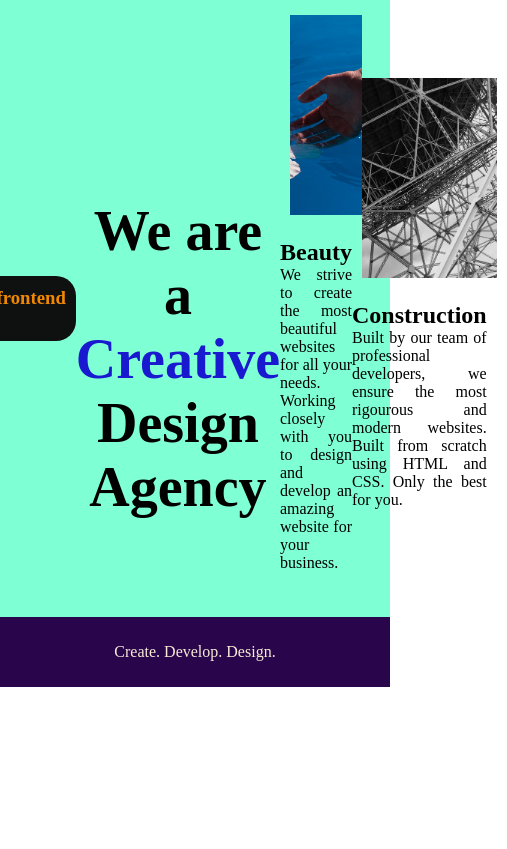
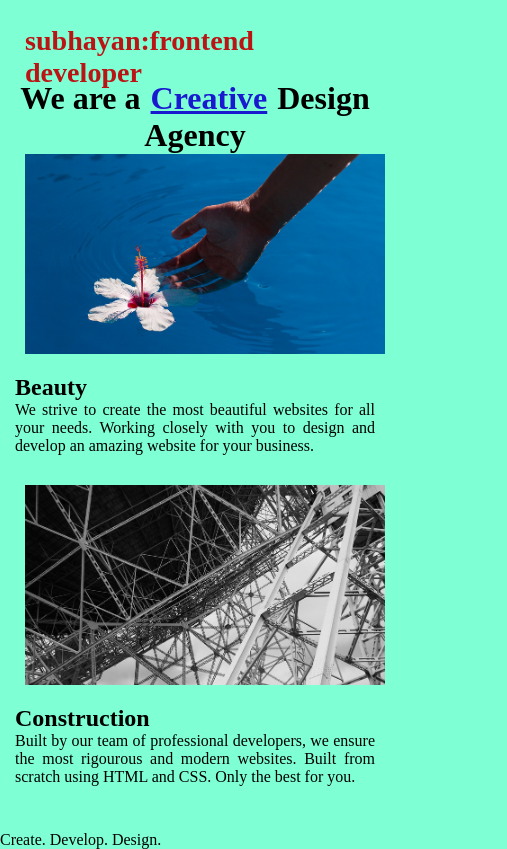
Before and after one commit to subhayan-pandey/HTML, a plain HTML site: page project2/index.html in a window 390 px wide. Shown: the whole page, 507 px wide, since content can reach past the window. Drawn offline with Linux system fonts and the light colour scheme.

Commit message:
Update style.css

```diff
--- a/project2/style.css
+++ b/project2/style.css
@@ -3,25 +3,13 @@
   *{
   margin: 0;
   padding: 0;
+  background-color: aquamarine;
 }
 
-footer{
-  padding: 26px;
-  color:antiquewhite;
-  background-color: rgb(41, 6, 75);
-  text-align: center;
-  display: flex;
-  justify-content: center;
-  align-items: center;
-}
+
 .main{
   background-color: aquamarine;
-  display: flex;
   padding: 15px;
-  text-wrap: wrap;
-  justify-content: center;
-  align-items: center;
-
 }
 
 img{
@@ -29,62 +17,77 @@ img{
   width: 300px;
   padding: 10px;
   padding-top: 0;
+  float: left;
 
 }
 
 .logoHeader{
   text-transform: lowercase;
   color:#f08804;
-  font-size: 16px;
+  font-size: 30px;
   height:45px;
-  background-color: #0f1111;
-  display: flex;
-  justify-content: center;
-  align-items: center;
   padding: 10px;
   border-radius: 20px;
 }
 
+
 .left-card{
-  display: block;
+
   float:right;
 }
 
 .bodyHeader{
-  margin-top: 10px;
-  padding-top: 10px;
+  font-weight: 70px;
 
 }
 
 .creative{
   color: rgb(25, 25, 207);
+  text-decoration: underline;
+  margin: 2px;
 }
 
 button{
   background-color: #f08804;
 }
 
-a{
-  margin:40px;
-  margin-top: 0;
-  margin-bottom: 0;
-  margin-right: 50px;
-}
+
 
 .bodyContent{
   text-align: justify;
-  justify-content: center;
-  align-items: center;
   padding: 5px;
   margin: 20px;
+
+}
+
+
+
+
+.left-card{
   float: left;
 }
 
-h1{
-  font-size: 80px;
-  margin-top: 100px;
+.right-card{
+  float: right;
+  margin-left: 0;
+  padding-left: 0;
+}
 
+.footer{
+
+  color:antiquewhite;
+  background-color: rgb(41, 6, 75);
+  clear: both;
+  text-align: center;
+  margin-top: 700px;
+  h4{
+    background-color: rgb(41,6,75);
+  }
+  p{
+    background-color: rgb(41, 6, 75);
+  }
 }
+
 
 
 .logoHeader:hover{
@@ -92,15 +95,16 @@ h1{
 }
 
 @media (max-width: 680px) {
-  .logo {
+  .logoHeader {
     width: 100px;
-  }
-
-  h1 {
-    font-size: 3.5rem;
+    font-size: 24px;
+    color: rgb(187, 20, 20);
     text-align: center;
   }
-
+  h1{
+    text-align: center;
+    column-gap: 2px;
+  }
   .card {
     width: 100%;
     display: block;
@@ -114,4 +118,7 @@ h1{
     display: inline;
     object-fit: cover;
   }
+  .footer{
+    visibility: collapse;
+  }
 }
```
